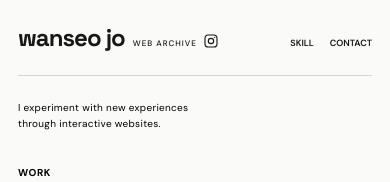
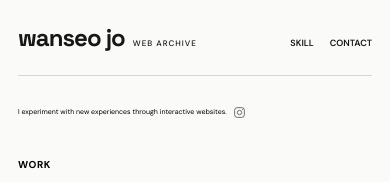
Before and after one commit to Wanseo/web_archive, a website built with Vite: page index.html in a window 390 px wide. Shown: the top 182 px of the page. Built offline with nearby package versions, Linux system fonts and the light colour scheme.

Commit message:
Keep mobile introduction on one line with Instagram at end

```diff
--- a/src/main.ts
+++ b/src/main.ts
@@ -11,8 +11,8 @@ const art = (project: Project) => project.video
 const card = (project: Project, index: number) => `<button class="project-card" data-project="${project.id}" aria-label="${escape(project.title)} 프로젝트 보기">${art(project)}<span class="card-top"><span>${String(index + 1).padStart(2, '0')}</span><span>${project.video ? 'MOTION' : 'DEMO'} <span class="live-dot"></span></span></span><span class="card-bottom"><span class="card-title">${escape(project.title)}</span><span class="card-meta">${escape(project.category)} ${arrow}</span></span></button>`
 
 document.querySelector<HTMLDivElement>('#app')!.innerHTML = `
-<header class="header" id="top"><div class="header-brand"><a class="wordmark" href="#top">wanseo jo<span class="wordmark-sub">WEB ARCHIVE</span></a><a class="instagram-link header-instagram" href="${escape(profile.instagram)}" target="_blank" rel="noopener noreferrer" aria-label="wsjoy_ 인스타그램 새 탭에서 열기"><svg viewBox="0 0 24 24" width="16" height="16" fill="none" stroke="currentColor" stroke-width="1.7" aria-hidden="true"><rect x="3" y="3" width="18" height="18" rx="5"/><circle cx="12" cy="12" r="4"/><circle cx="17.5" cy="6.5" r="1" fill="currentColor" stroke="none"/></svg></a></div><nav aria-label="주 메뉴"><details class="skill-menu"><summary>SKILL</summary><ul class="skill-list"><li>adobe illustrator</li><li>adobe photoshop</li><li>figma</li><li>AI</li><li>python</li><li>java</li><li>c++</li></ul></details><details class="skill-menu contact-menu"><summary>CONTACT</summary><ul class="skill-list"><li><a href="mailto:${escape(profile.email)}">${escape(profile.email)}</a></li></ul></details></nav></header>
-<main><section class="intro"><div class="intro-top"><span>I experiment with new experiences<br class="mobile-intro-break"> <span class="intro-second-line">through interactive websites.</span></span><a class="instagram-link intro-instagram" href="${escape(profile.instagram)}" target="_blank" rel="noopener noreferrer" aria-label="wsjoy_ 인스타그램 새 탭에서 열기"><svg viewBox="0 0 24 24" width="16" height="16" fill="none" stroke="currentColor" stroke-width="1.7" aria-hidden="true"><rect x="3" y="3" width="18" height="18" rx="5"/><circle cx="12" cy="12" r="4"/><circle cx="17.5" cy="6.5" r="1" fill="currentColor" stroke="none"/></svg></a></div></section>
+<header class="header" id="top"><div class="header-brand"><a class="wordmark" href="#top">wanseo jo<span class="wordmark-sub">WEB ARCHIVE</span></a></div><nav aria-label="주 메뉴"><details class="skill-menu"><summary>SKILL</summary><ul class="skill-list"><li>adobe illustrator</li><li>adobe photoshop</li><li>figma</li><li>AI</li><li>python</li><li>java</li><li>c++</li></ul></details><details class="skill-menu contact-menu"><summary>CONTACT</summary><ul class="skill-list"><li><a href="mailto:${escape(profile.email)}">${escape(profile.email)}</a></li></ul></details></nav></header>
+<main><section class="intro"><div class="intro-top"><span>${escape(profile.introduction)}</span><a class="instagram-link intro-instagram" href="${escape(profile.instagram)}" target="_blank" rel="noopener noreferrer" aria-label="wsjoy_ 인스타그램 새 탭에서 열기"><svg viewBox="0 0 24 24" width="16" height="16" fill="none" stroke="currentColor" stroke-width="1.7" aria-hidden="true"><rect x="3" y="3" width="18" height="18" rx="5"/><circle cx="12" cy="12" r="4"/><circle cx="17.5" cy="6.5" r="1" fill="currentColor" stroke="none"/></svg></a></div></section>
 <section id="work" class="work"><a href="#work" class="work-label">WORK</a><div class="project-grid">${projects.map(card).join('')}</div></section></main>
 <footer><div class="footer-bottom"><span>© ${new Date().getFullYear()} wanseo jo</span><span>Seoul, Korea</span></div></footer>
 <dialog id="project-dialog" aria-labelledby="dialog-title"><button class="close-button" aria-label="닫기">×</button><div id="dialog-content"></div></dialog>
--- a/src/style.css
+++ b/src/style.css
@@ -49,3 +49,5 @@ footer{border-top:0}
 .mobile-intro-break{display:none}@media(max-width:600px){.mobile-intro-break{display:block}.intro-top>span{letter-spacing:.3px}.intro-second-line{white-space:nowrap}}
 
 .header-instagram{display:none}@media(max-width:600px){.header-brand{display:flex;flex-direction:row;align-items:baseline;gap:2px}.header-instagram{display:inline-flex;width:24px;height:24px;position:relative;top:3px}.intro-instagram{display:none}}
+
+@media(max-width:600px){.intro-top{gap:2px}.intro-top>span{white-space:nowrap;font-size:clamp(6px,1.8vw,10px);letter-spacing:0}.intro-instagram{display:inline-flex;width:22px;height:24px}.intro-instagram svg{width:13px;height:13px}}
```
